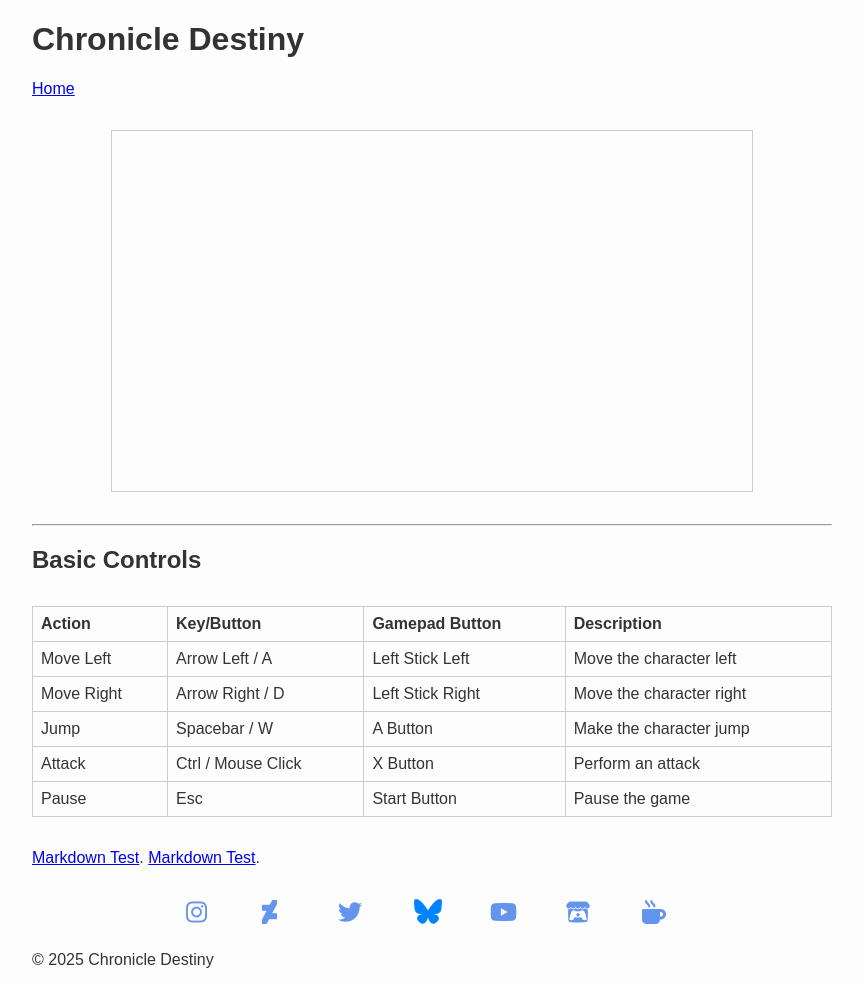
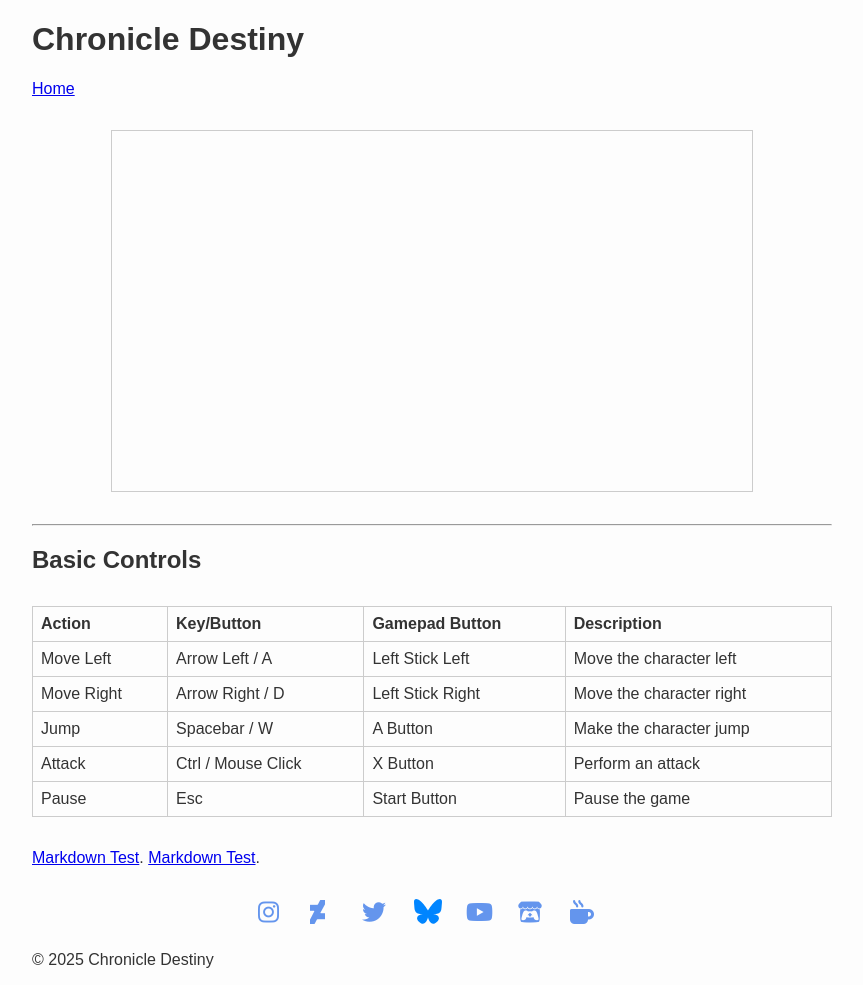
Before and after one commit to zBuLe/Chronicle-Destiny, a Jekyll site: the page built from index.md, in a window 1280 px wide. Shown: the whole page, without its empty margins (208-1071 px from the left). Built offline with Jekyll 4.4.1, drawn with Linux system fonts in a browser that asks for light colours; our own code applies the rules of GitHub Pages for plain Markdown files; a script that is not in the unit is left out.

Commit message:
Refactor social links styles for improved consistency and SVG handling

```diff
--- a/assets/css/style.css
+++ b/assets/css/style.css
@@ -59,25 +59,27 @@
   display: inline-block;
   width: 1.5em;
   height: 1.5em;
-  color: var(--primary-color);
   font-size: 1.5em;
+  color: #6495ED;
   text-decoration: none;
-  transition: color 0.3s ease, fill 0.3s ease;
-  margin: 0 0.5em;
   vertical-align: middle;
+  transition: color 0.3s ease;
 }
 
 .social-links a:hover {
   color: aliceblue;
 }
 
-.social-links svg {
+/* Ensure custom SVGs behave like FA icons */
+.social-links .social-icon svg {
+  display: block;
   width: 100%;
   height: 100%;
-  fill: var(--primary-color);
+  fill: #6495ED;
+  transition: fill 0.3s ease;
 }
 
-.social-links a:hover svg {
+.social-links .social-icon:hover svg {
   fill: aliceblue;
 }
 
```
